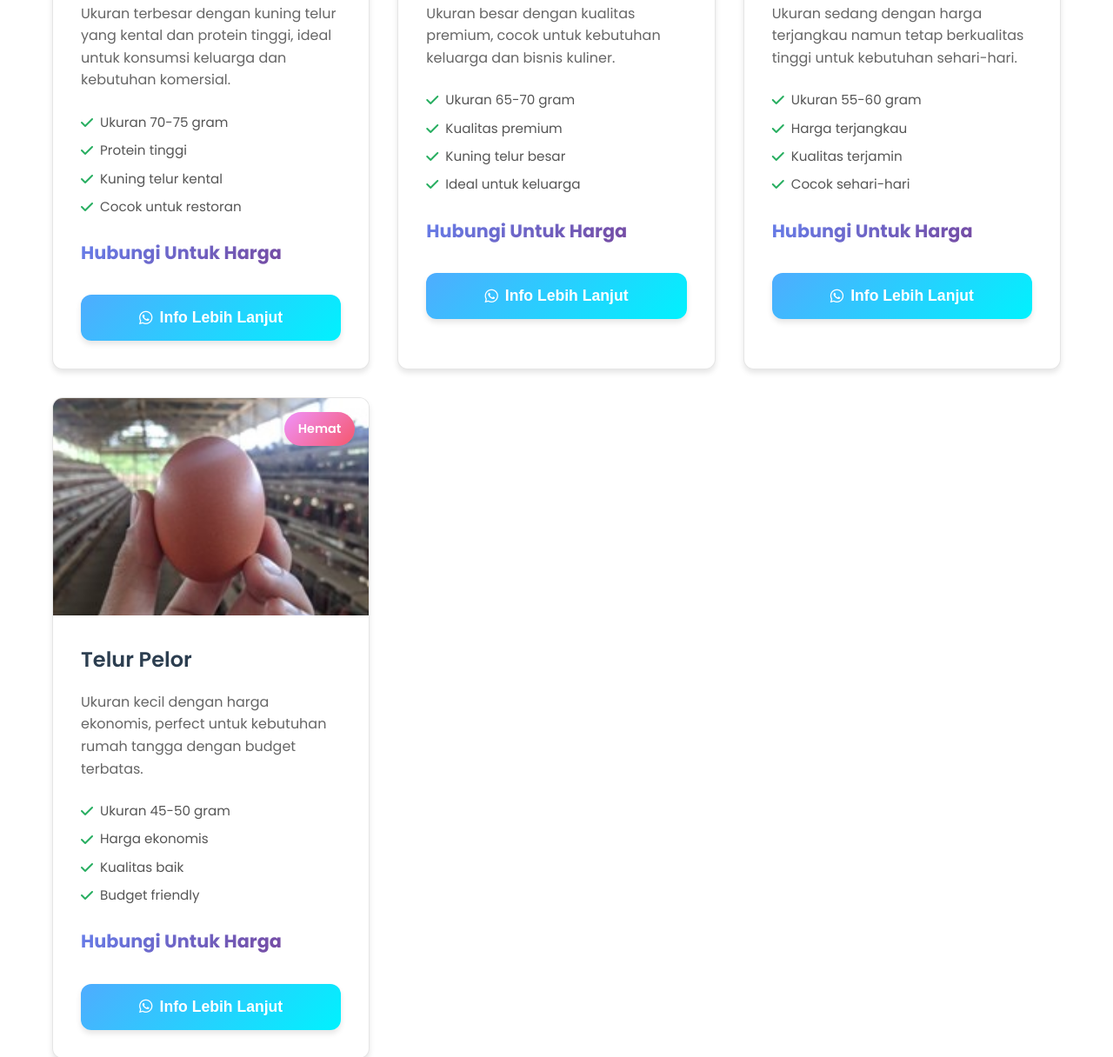
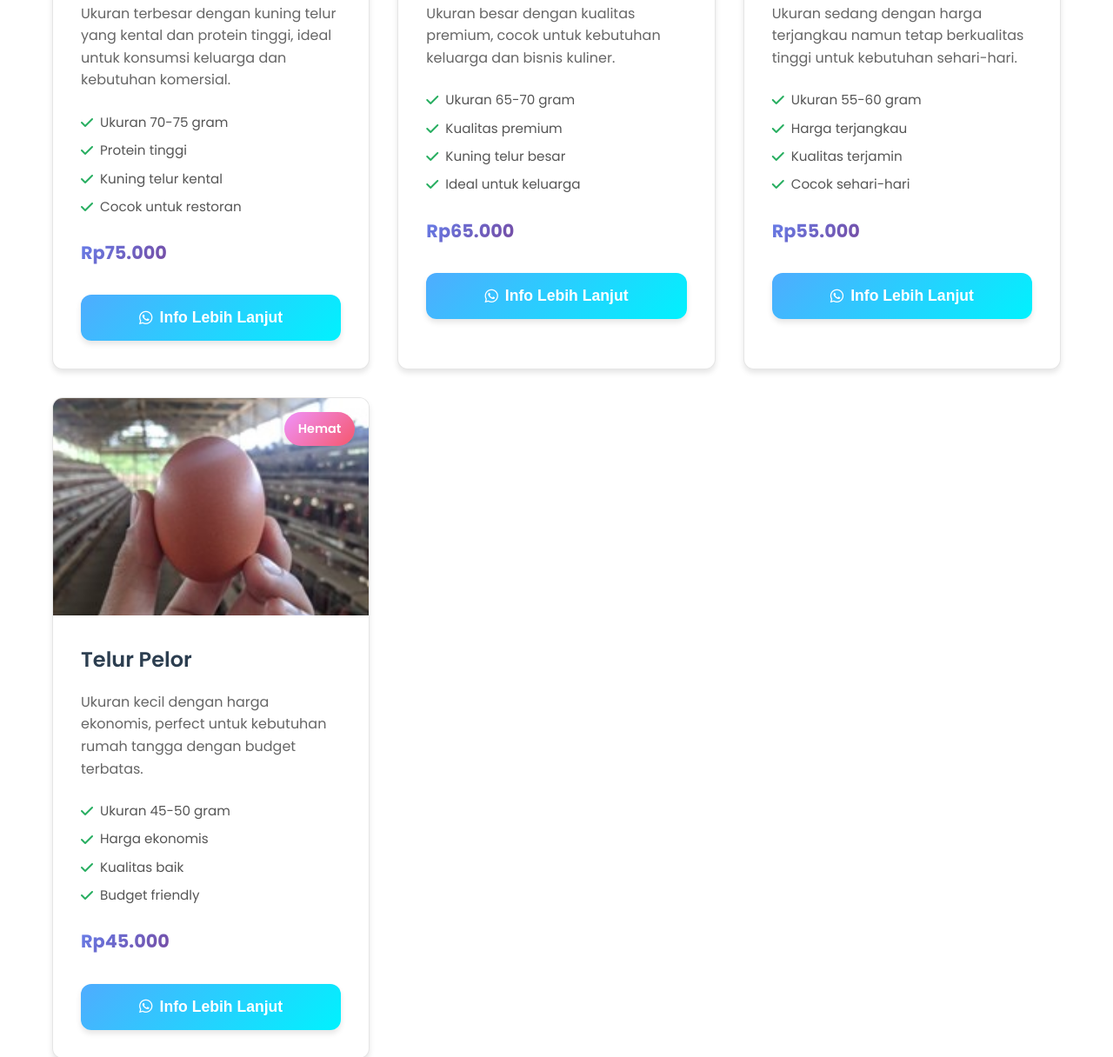
Before and after one commit to JJThomson12/DamarTrading, a plain HTML site: page index.html in a window 1280 px wide. Shown: the part 1722-2938 px from the top of the page at 87% size. Drawn offline with Linux system fonts and the light colour scheme.

Commit message:
update: beri harga setiap jenis telur

```diff
--- a/index.html
+++ b/index.html
@@ -122,7 +122,7 @@
               <span><i class="fas fa-check"></i> Cocok untuk restoran</span>
             </div>
             <div class="product-price">
-              <span class="price">Hubungi Untuk Harga</span>
+              <span class="price">Rp75.000</span>
             </div>
             <button class="btn btn-order" onclick="openWhatsApp('Telur Super')">
               <i class="fab fa-whatsapp"></i>
@@ -146,7 +146,7 @@
               <span><i class="fas fa-check"></i> Ideal untuk keluarga</span>
             </div>
             <div class="product-price">
-              <span class="price">Hubungi Untuk Harga</span>
+              <span class="price">Rp65.000</span>
             </div>
             <button class="btn btn-order" onclick="openWhatsApp('Telur Remban')">
               <i class="fab fa-whatsapp"></i>
@@ -170,7 +170,7 @@
               <span><i class="fas fa-check"></i> Cocok sehari-hari</span>
             </div>
             <div class="product-price">
-              <span class="price">Hubungi Untuk Harga</span>
+              <span class="price">Rp55.000</span>
             </div>
             <button class="btn btn-order" onclick="openWhatsApp('Telur Bujang')">
               <i class="fab fa-whatsapp"></i>
@@ -194,7 +194,7 @@
               <span><i class="fas fa-check"></i> Budget friendly</span>
             </div>
             <div class="product-price">
-              <span class="price">Hubungi Untuk Harga</span>
+              <span class="price">Rp45.000</span>
             </div>
             <button class="btn btn-order" onclick="openWhatsApp('Telur Pelor')">
               <i class="fab fa-whatsapp"></i>
```
